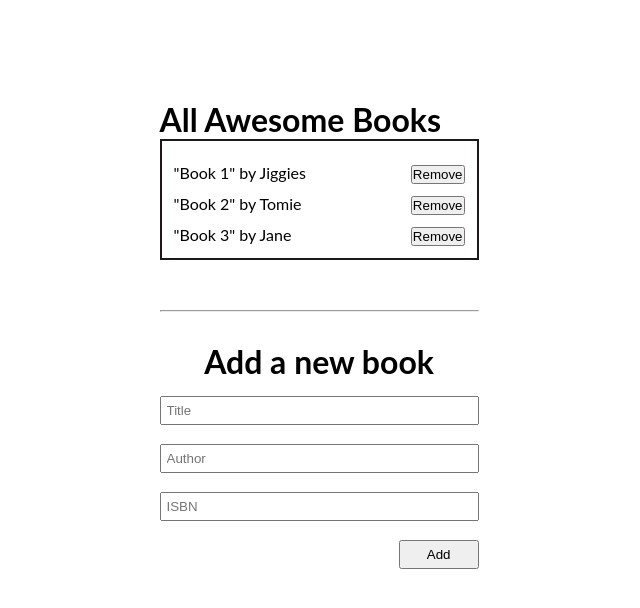
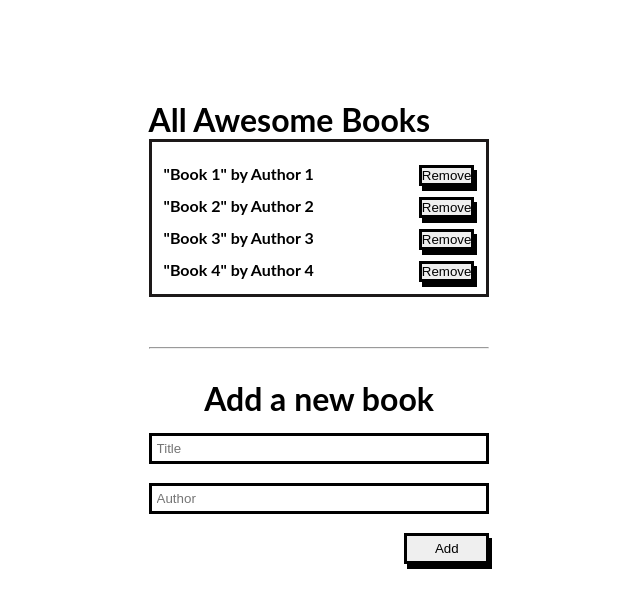
Before and after one commit to kessio/library, a website: page library.html in a window 1280 px wide. Shown: the whole page, without its empty margins (321-961 px from the left). Drawn offline with Linux system fonts and the light colour scheme.

Commit message:
User interface events, display and styling

```diff
--- a/library.css
+++ b/library.css
@@ -27,7 +27,7 @@ body {
     width: 100%;
     height: 100%;
     margin-bottom: 50px;
-    border: 2px solid rgb(29, 25, 25);
+    border: 3px solid rgb(29, 25, 25);
     padding: 10px;
 
 }
@@ -44,6 +44,8 @@ tr {
     display: flex;
     justify-content: space-between;
     gap: 105px;
+    font-weight: 700;
+
 }
 
 td {
@@ -75,6 +77,7 @@ hr {
 }
 
 input {
+    border: 3px solid #000;
     width: 100%;
     height: 100%;
     padding: 5px;
@@ -84,4 +87,10 @@ input {
     width: 25%;
     padding: 5px;
     margin-left: 75%;
+    border: 3px solid #000;
+    box-shadow: 3px 5px #000;
 }
+.delete-btn {
+    border: 3px solid #000;
+    box-shadow: 3px 5px #000;
+}
--- a/library.html
+++ b/library.html
@@ -5,7 +5,7 @@
     <meta http-equiv="X-UA-Compatible" content="IE=edge">
     <meta name="viewport" content="width=device-width, initial-scale=1.0">
     <title>Awesome Books</title>
-    <link rel="stylesheet" href="/library.css">
+    <link rel="stylesheet" href="library.css">
 </head>
 <body>
     <div class="books-container">
@@ -16,30 +16,7 @@
                 </h1>
             </thead>
            <tbody class="book-details">
-            <tr>
-                <td colspan="2">
-                    "Book 1" by Jiggies
-                </td>
-                <td>
-                    <button class="delete-btn">Remove</button>
-                </td>
-            </tr>
-            <tr>
-                <td colspan="2">
-                    "Book 2" by Tomie
-                </td>
-                <td>
-                    <button class="delete-btn">Remove</button>
-                </td>
-            </tr>
-            <tr>
-                <td colspan="2">
-                    "Book 3" by Jane
-                </td>
-                <td>
-                    <button class="delete-btn">Remove</button>
-                </td>
-            </tr>
+
            </tbody>
         </table>
         <hr>
@@ -56,9 +33,6 @@
                 <div class="author-field">
                     <input type="text" name="author" id="author" placeholder="Author"><br  /><br />
                 </div>
-                <div class="isbn-field">
-                    <div class="isbn-field"><input type="text" name="isbn" id="isbn" placeholder="ISBN"><br  /><br /></div>
-                </div>
                 <button type="submit" id="addBtn">Add</button>
             </div>
         </form>
@@ -66,6 +40,6 @@
 
 
 
-    <script src="/libClasses.js"></script>
+    <script src="library.js"></script>
 </body>
 </html>
--- a/library.js
+++ b/library.js
@@ -1,19 +1,90 @@
 // Object constructor class
 class Books {
-    constructor(title, author, isbn) {
+    constructor(title, author, id) {
       this.title = title;
       this.author = author;
-      this.isbn = isbn;
+      this.id = id;
 
     }
 }
 
 // UI class
+class UserInterface {
+  // Loop books for display books
+  static displayBooks() {
+    const books = [
+      {
+      title: "Book 1",
+      author: "Author 1",
+      id: 1,
+    },
+    {
+      title: "Book 2",
+      author: "Author 2",
+      id: 2,
+    },
+    {
+      title: "Book 3",
+      author: "Author 3",
+      id: 3,
+    },
+    {
+      title: "Book 4",
+      author: "Author 4",
+      id: 4,
+    },
+  ];
+
+  books.forEach((book) => (UserInterface.renderBooks(book)));
+
+  }
+
+  static renderBooks(book) {
+      const booksContainer = document.querySelector('.book-details');
+      booksContainer.innerHTML += `
+      <tr>
+      <td colspan="2">
+          "${book.title}" by ${book.author}
+      </td>
+      <td>
+          <button class="delete-btn" id="${book.id}">Remove</button>
+      </td>
+  </tr>
+      `
+  }
+  static generateID() {
+    return Math.floor(Math.random() * 100);
+  }
+
+}
 
 // LocalSTorage class
+// Events: Render on page load
+document.addEventListener('DOMContentLoaded', UserInterface.displayBooks());
 
 // Events: Add books
+const form = document.getElementById('add-book');
+form.addEventListener('submit', (e) => {
+  e.preventDefault();
 
+  const title = document.getElementById('title').value;
+  const author = document.getElementById('author').value;
+   const id = UserInterface.generateID();
+  //Instatiate class
+  const addedBooks = new Books (title, author, id);
+
+  // Render the books added
+  UserInterface.renderBooks(addedBooks);
+})
 // Events Remove books
 
+const removeBook = document.querySelectorAll('.delete-btn');
+removeBook.forEach((element) => {
+  element.addEventListener('click', (e) => {
+    const button = e.target;
+    button.parentElement.parentElement.remove();
+
+  })
+})
+
 // Event:
```
